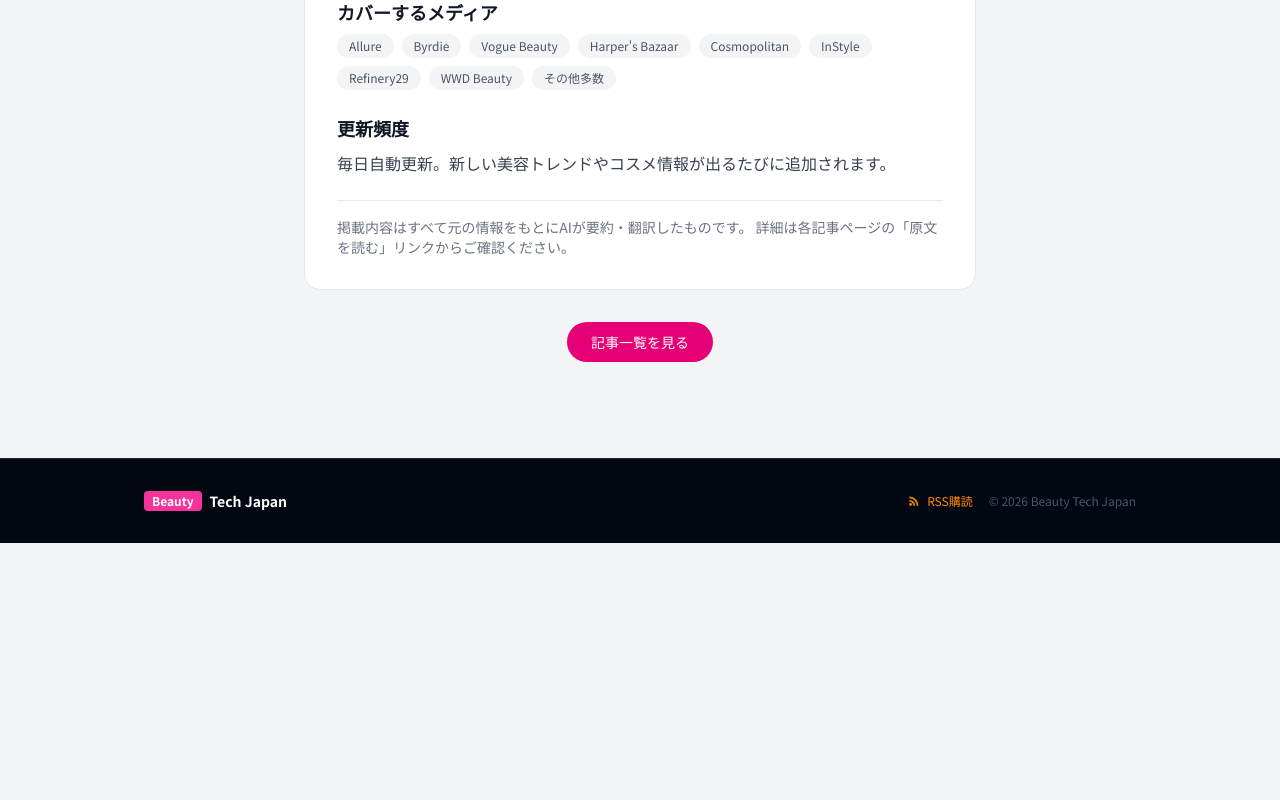
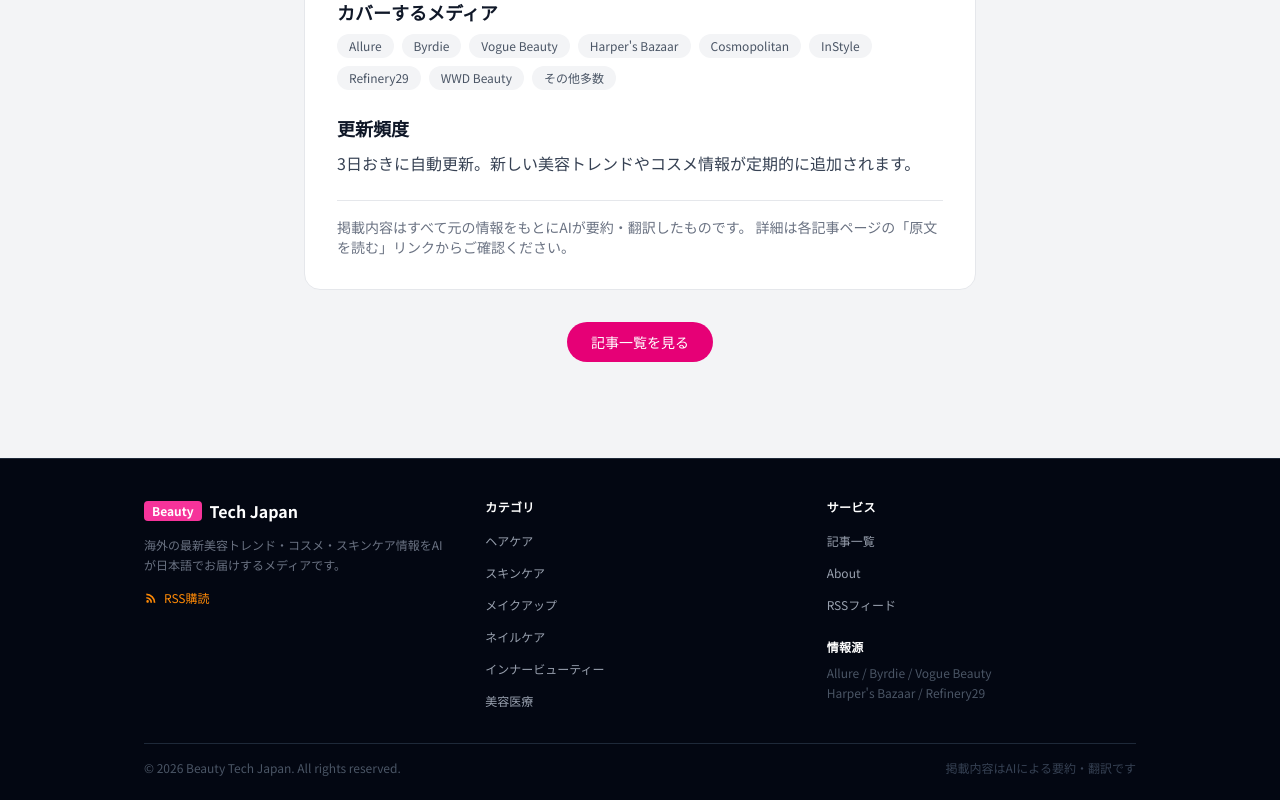
Before and after one commit to tz20262026/beauty-tech-japan, a Next.js app: page /about in a window 1280 px wide. Shown: the part 594-1394 px from the top of the page. Before the commit the page ends 1137 px from the top, so only its background shows below. Built offline with nearby package versions, Linux system fonts and the light colour scheme; no server answers.

Commit message:
feat: ヒーローバナー追加・フッター強化・Aboutページ更新頻度修正

```diff
--- a/src/app/about/page.tsx
+++ b/src/app/about/page.tsx
@@ -70,7 +70,7 @@
 
           <section>
             <h2 className="text-lg font-bold text-gray-900 dark:text-white mb-2">更新頻度</h2>
-            <p>毎日自動更新。新しい美容トレンドやコスメ情報が出るたびに追加されます。</p>
+            <p>3日おきに自動更新。新しい美容トレンドやコスメ情報が定期的に追加されます。</p>
           </section>
 
           <section className="pt-4 border-t border-gray-200 dark:border-gray-700">
--- a/src/app/page.tsx
+++ b/src/app/page.tsx
@@ -33,17 +33,51 @@
 
   return (
     <div>
-      <div className="mb-6">
-        <h1 className="text-2xl font-bold text-gray-900 dark:text-white">最新の美容ニュース</h1>
-        <div className="flex items-center gap-3 mt-1">
-          <p className="text-sm text-gray-500 dark:text-gray-400">
-            海外メディアから厳選した {articles.length} 件の記事
+      {/* ヒーローバナー */}
+      <div className="relative overflow-hidden rounded-2xl mb-8 bg-gradient-to-br from-pink-500 via-rose-500 to-purple-600">
+        <div className="absolute inset-0 opacity-10 pointer-events-none">
+          <svg width="100%" height="100%" xmlns="http://www.w3.org/2000/svg">
+            <circle cx="80%" cy="20%" r="180" fill="white" />
+            <circle cx="10%" cy="80%" r="120" fill="white" />
+            <circle cx="60%" cy="110%" r="100" fill="white" />
+          </svg>
+        </div>
+        <div className="relative px-6 py-8 sm:px-10 sm:py-10 text-white">
+          <div className="inline-flex items-center gap-2 bg-white/20 backdrop-blur-sm rounded-full px-3 py-1 text-xs font-medium mb-4">
+            <span className="w-1.5 h-1.5 bg-white rounded-full animate-pulse" />
+            海外美容情報を日本語でお届け
+          </div>
+          <h1 className="text-2xl sm:text-4xl font-bold mb-3 leading-tight">
+            Beauty Tech Japan
+          </h1>
+          <p className="text-white/80 text-xs sm:text-sm mb-6 max-w-md">
+            Allure・Vogue Beauty・Byrdieなど世界の美容メディアから最新トレンドを厳選してお届け
           </p>
-          {latestDate && (
-            <p className="text-xs text-gray-400 dark:text-gray-500">
-              最終更新: {latestDate}
-            </p>
-          )}
+          <div className="flex items-center gap-5">
+            <div className="text-center">
+              <div className="text-xl sm:text-2xl font-bold">{articles.length}</div>
+              <div className="text-xs text-white/70">記事</div>
+            </div>
+            <div className="w-px h-8 bg-white/30" />
+            <div className="text-center">
+              <div className="text-xl sm:text-2xl font-bold">9</div>
+              <div className="text-xs text-white/70">カテゴリ</div>
+            </div>
+            <div className="w-px h-8 bg-white/30" />
+            <div className="text-center">
+              <div className="text-xl sm:text-2xl font-bold">3日</div>
+              <div className="text-xs text-white/70">おき更新</div>
+            </div>
+            {latestDate && (
+              <>
+                <div className="w-px h-8 bg-white/30 hidden sm:block" />
+                <div className="text-center hidden sm:block">
+                  <div className="text-sm font-semibold">{latestDate.slice(0, 10)}</div>
+                  <div className="text-xs text-white/70">最終更新</div>
+                </div>
+              </>
+            )}
+          </div>
         </div>
       </div>
 
--- a/src/components/Footer.tsx
+++ b/src/components/Footer.tsx
@@ -1,12 +1,29 @@
+import Link from "next/link";
+
+const CATEGORIES = [
+  { label: "ヘアケア", tag: "ヘアケア" },
+  { label: "スキンケア", tag: "スキンケア" },
+  { label: "メイクアップ", tag: "メイク" },
+  { label: "ネイルケア", tag: "ネイルケア" },
+  { label: "インナービューティー", tag: "インナービューティー" },
+  { label: "美容医療", tag: "美容医療" },
+];
+
 export default function Footer() {
   return (
-    <footer className="bg-gray-950 text-gray-500 border-t border-gray-800 mt-16">
-      <div className="max-w-5xl mx-auto px-4 py-8 flex flex-col sm:flex-row justify-between items-center gap-4 text-sm">
-        <div className="flex items-center gap-2">
+    <footer className="bg-gray-950 text-gray-400 border-t border-gray-800 mt-16">
+      <div className="max-w-5xl mx-auto px-4 pt-10 pb-6">
+        <div className="grid grid-cols-2 sm:grid-cols-3 gap-8 mb-8">
+          {/* ブランド */}
+          <div className="col-span-2 sm:col-span-1">
+            <div className="flex items-center gap-2 mb-3">
               <span className="text-xs font-bold bg-pink-500 text-white px-2 py-0.5 rounded">Beauty</span>
               <span className="text-white font-semibold">Tech Japan</span>
             </div>
-        <div className="flex items-center gap-4">
+            <p className="text-xs leading-relaxed text-gray-500">
+              海外の最新美容トレンド・コスメ・スキンケア情報をAIが日本語でお届けするメディアです。
+            </p>
+            <div className="flex items-center gap-3 mt-4">
               <a
                 href="/feed.xml"
                 target="_blank"
@@ -18,9 +35,55 @@
                 </svg>
                 RSS購読
               </a>
-          <p className="text-xs text-gray-600">
-            © {new Date().getFullYear()} Beauty Tech Japan
+            </div>
+          </div>
+
+          {/* カテゴリ */}
+          <div>
+            <h3 className="text-xs font-semibold text-white mb-3 uppercase tracking-wide">カテゴリ</h3>
+            <ul className="space-y-2">
+              {CATEGORIES.map(({ label, tag }) => (
+                <li key={tag}>
+                  <Link
+                    href={`/tags/${encodeURIComponent(tag)}`}
+                    className="text-xs hover:text-pink-400 transition-colors"
+                  >
+                    {label}
+                  </Link>
+                </li>
+              ))}
+            </ul>
+          </div>
+
+          {/* サービス */}
+          <div>
+            <h3 className="text-xs font-semibold text-white mb-3 uppercase tracking-wide">サービス</h3>
+            <ul className="space-y-2">
+              <li>
+                <Link href="/" className="text-xs hover:text-pink-400 transition-colors">記事一覧</Link>
+              </li>
+              <li>
+                <Link href="/about" className="text-xs hover:text-pink-400 transition-colors">About</Link>
+              </li>
+              <li>
+                <a href="/feed.xml" target="_blank" rel="noopener noreferrer" className="text-xs hover:text-pink-400 transition-colors">
+                  RSSフィード
+                </a>
+              </li>
+            </ul>
+            <div className="mt-6">
+              <h3 className="text-xs font-semibold text-white mb-2 uppercase tracking-wide">情報源</h3>
+              <p className="text-xs text-gray-600 leading-relaxed">
+                Allure / Byrdie / Vogue Beauty<br />
+                Harper&apos;s Bazaar / Refinery29
               </p>
+            </div>
+          </div>
+        </div>
+
+        <div className="border-t border-gray-800 pt-4 flex flex-col sm:flex-row items-center justify-between gap-2 text-xs text-gray-600">
+          <p>© {new Date().getFullYear()} Beauty Tech Japan. All rights reserved.</p>
+          <p className="text-gray-700">掲載内容はAIによる要約・翻訳です</p>
         </div>
       </div>
     </footer>
```
Lines whose indentation alone changed are shown as unchanged.
